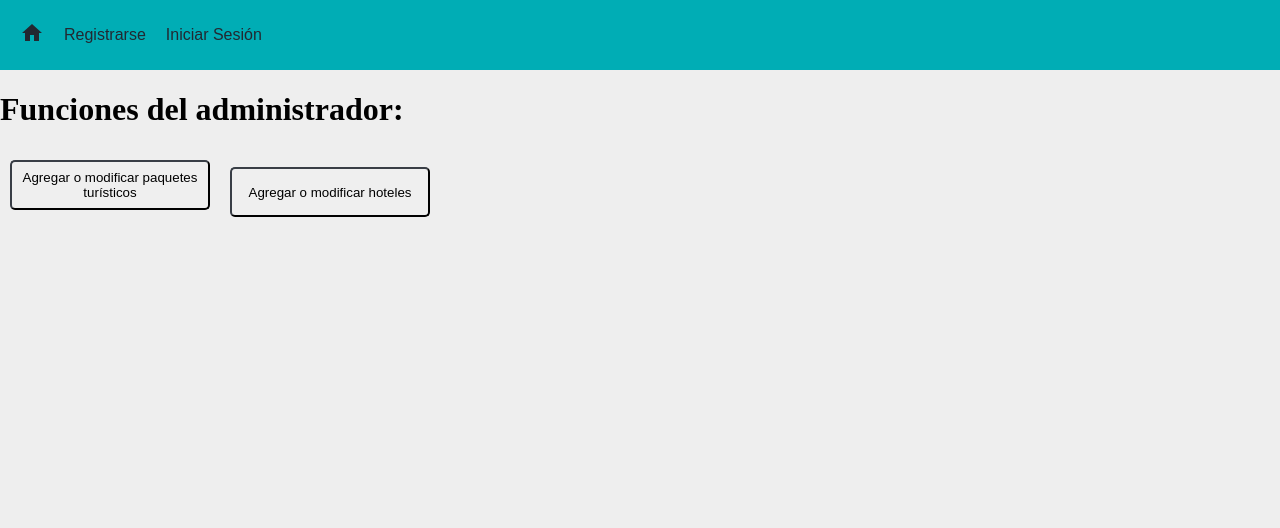
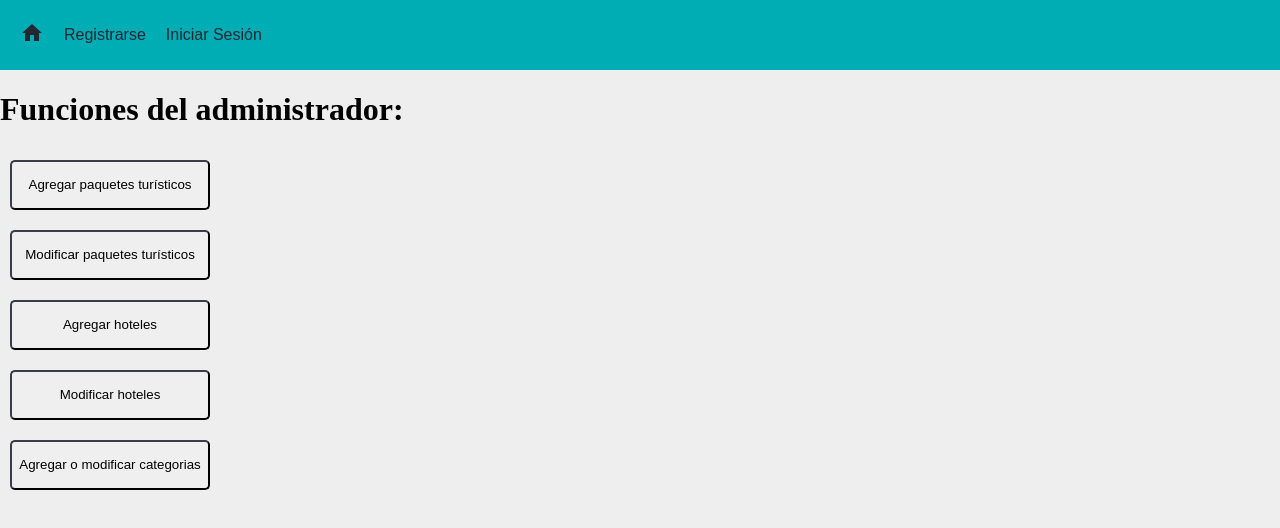
Before and after one commit to Jorge-Gil/AgenciaViajes, a React (Create React App) app in the folder Cliente/: page /admin in a window 1280 px wide. Shown: the top 528 px of the page. Built offline with nearby package versions, Linux system fonts and the light colour scheme; no server answers.

Commit message:
opciones en la pagina del admin

```diff
--- a/Cliente/src/Vistas/Administrador.js
+++ b/Cliente/src/Vistas/Administrador.js
@@ -1,4 +1,4 @@
-import React from "react";
+import React, { useState } from "react";
 import { useHistory } from "react-router-dom";
 
 function Administrador() {
@@ -12,16 +12,113 @@ function Administrador() {
     history.push("/agregarHotel");
   };
 
+  const [mostrarPaquete, setMostarPaquete] = useState(false);
+  const [mostrarModificarPaquete, setMostarModificarPaquete] = useState(false);
+  const [mostrarHotel, setMostrarHotel] = useState(false);
+  const [mostrarModificarHotel, setMostrarModificarHotel] = useState(false);
+  const [mostrarCategoria, setMostrarCategoria] = useState(false);
+
   return (
     <div>
       <h1>Funciones del administrador:</h1>
-      <button id="agregarPaquete" onClick={pushAgregarPaquete}>
-        Agregar o modificar paquetes turísticos
-      </button>
+      <div className="agregarPaquete">
+        <button
+          id="agregarPaquete"
+          onClick={() => {
+            setMostarPaquete(!mostrarPaquete);
+          }}
+        >
+          Agregar paquetes turísticos
+        </button>
+        {mostrarPaquete ? (
+          <>
+            <label>Nombre del Paquete: </label>
+            <input type="text" />
+            <label>Descripcion del Paquete: </label>
+            <input type="text" />
+            <label>Precio del Paquete: </label>
+            <input type="text" />
+            <label>Fecha de inicio del Paquete: </label>
+            <input type="text" placeholder="YYYY-MM-DD hh:mm:ss" />
+            <label>Fecha de fin del Paquete: </label>
+            <input type="text" placeholder="YYYY-MM-DD hh:mm:ss" />
+          </>
+        ) : null}
+      </div>
 
-      <button id="agregarHotel" onClick={pushAgregarHotel}>
-        Agregar o modificar hoteles
-      </button>
+      <div className="modificarPaqute">
+        <button
+          id="modificarPaquete"
+          onClick={() => {
+            setMostarModificarPaquete(!mostrarModificarPaquete);
+          }}
+        >
+          Modificar paquetes turísticos
+        </button>
+        {mostrarModificarPaquete ? (
+          <>
+            <h2>adasdad</h2>
+            <h2>cosas de paquetes para modificar asdas</h2>
+            <h2>cosas de paquetes para modificar 2a asdada</h2>
+          </>
+        ) : null}
+      </div>
+
+      <div className="agregarHotel">
+        <button
+          id="agregarHotel"
+          onClick={() => {
+            setMostrarHotel(!mostrarHotel);
+          }}
+        >
+          Agregar hoteles
+        </button>
+
+        {mostrarHotel ? (
+          <>
+            <h2>adasdad</h2>
+            <h2>cosas de los hoteles asdas</h2>
+            <h2>cosas de los hoteles 2a asdada</h2>
+          </>
+        ) : null}
+      </div>
+
+      <div className="modificarHotel">
+        <button
+          id="modificarHotel"
+          onClick={() => {
+            setMostrarModificarHotel(!mostrarModificarHotel);
+          }}
+        >
+           Modificar hoteles
+        </button>
+
+        {mostrarModificarHotel ? (
+          <>
+            <h2>adasdad</h2>
+            <h2>cosas de los hoteles a modificar asdas</h2>
+            <h2>cosas de los hoteles a modificar 2a asdada</h2>
+          </>
+        ) : null}
+      </div>
+
+      <div className="agregarCategoria">
+        <button
+          id="agregarCategoria"
+          onClick={() => {
+            setMostrarCategoria(!mostrarCategoria);
+          }}
+        >
+          Agregar o modificar categorias
+        </button>
+        {mostrarCategoria ? (
+          <>
+            <h2>adasdad</h2>
+            <h2>cosas de las categorias asdas</h2>
+            <h2>cosas de las categorias 2a asdada</h2>
+          </>
+        ) : null}
+      </div>
     </div>
   );
 }
```
